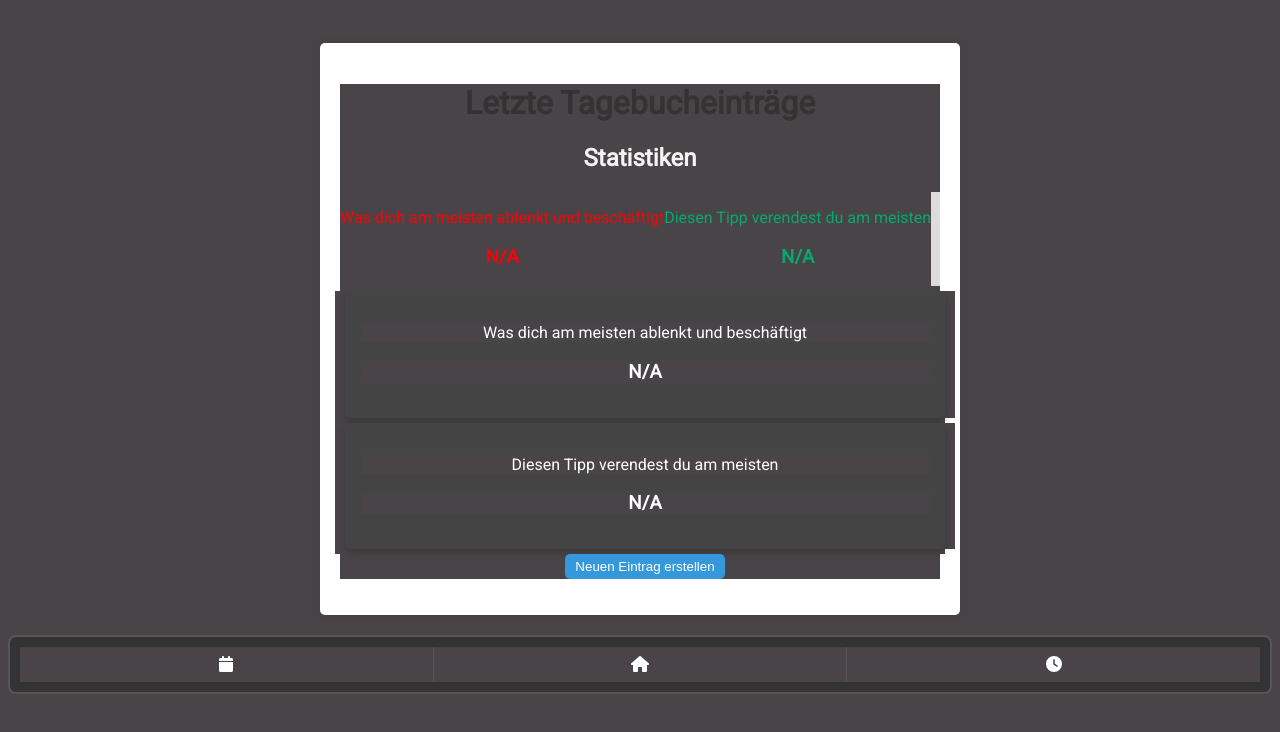
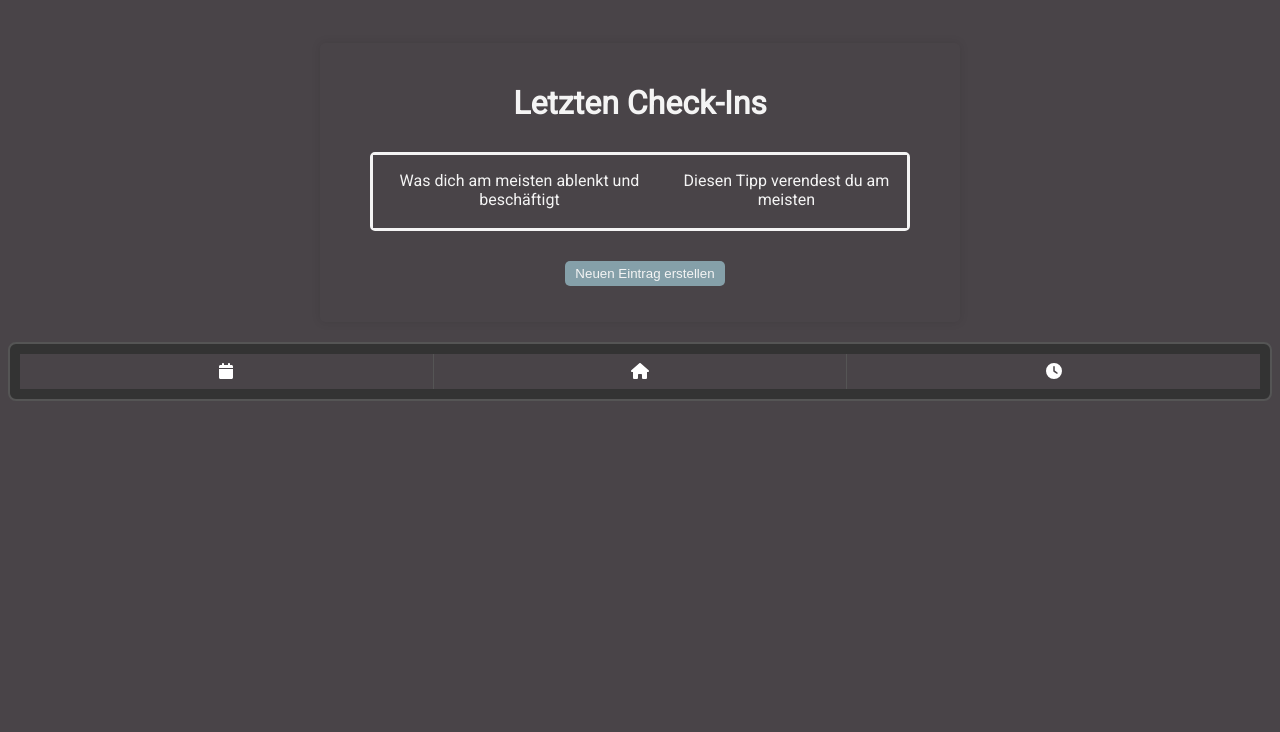
Before and after one commit to Damagefish/Reflektierte-Techniknutzung, a Vue app: page /CheckIn1View in a window 1280 px wide. Shown: the top 732 px of the page. Built offline with nearby package versions, Linux system fonts and the light colour scheme.

Commit message:
Update CheckIn1View.vue
Check-In Style überarbeitet

```diff
--- a/src/views/CheckIn1View.vue
+++ b/src/views/CheckIn1View.vue
@@ -1,57 +1,25 @@
 <template>
   <div id="app">
+
     <div v-if="!showNewEntry && !showEntries">
-      <h1>Letzte Tagebucheinträge</h1>
-      <h2>Statistiken</h2>
+      <h1>Letzten Check-Ins</h1>
       <!-- <p>Durchschnittliches Wohlbefinden: {{ averageWellBeing.toFixed(2) }}</p> -->
       <!-- <p>Häufigster Störfaktor: {{ mostCommonDisturbance }}</p> -->
       <!-- <p>Häufigster Tipp: {{ mostCommonTip }}</p> -->
 
 
       <div class="flex-container">
-
         <div class="flex-child disturbance">
           <p>Was dich am meisten ablenkt und beschäftigt</p>
-          <h3>{{ mostCommonDisturbance }}</h3>
+          <h3 class="stat1">{{ mostCommonDisturbance }}</h3>
         </div>
 
         <div class="flex-child tip">
           <p>Diesen Tipp verendest du am meisten</p>
-          <h3>{{ mostCommonTip }}</h3>
-        </div>
+         <h3 class="stat2">{{ mostCommonTip }}</h3>
 
-      </div>
-
-
-
-      <div class="row">
-        <div class="column">
-          <div class="card">
-            <p>Was dich am meisten ablenkt und beschäftigt</p>
-            <h3>{{ mostCommonDisturbance }}</h3>
-          </div>
-        </div>
-
-
-        <div class="column">
-          <div class="card">
-            <p>Diesen Tipp verendest du am meisten</p>
-            <h3>{{ mostCommonTip }}</h3>
-          </div>
         </div>
       </div>
-
-<!--
-      <ul>
-        <li v-for="(entry, index) in entries" :key="index">
-          {{ entry.date }} - {{ entry.content }}
-          <button @click="openEntry(index)">{{ entry.date }}</button>
-          <button @click="deleteEntry(index)">X</button>
-        </li>
-      </ul>
-      <button @click="showNewEntryForm">Neuen Eintrag erstellen</button>
-    -->
-
 
       <button @click="showNewEntryForm">Neuen Eintrag erstellen</button>
       <ul>
@@ -61,24 +29,18 @@
           <button class="delete" @click="deleteEntry(index)">X</button>
         </li>
       </ul>
-
     </div>
-
-
-
-
-
 
     <!-- CHECK-IN EINTRAG ANSEHEN -->
     <div v-if="showEntries">
       <h1>Check-In vom {{ selectedEntry.date }}</h1>
-      <p>Wohlbefinden: {{ selectedEntry.highlight }}</p>
-      <p>Highlight: {{ selectedEntry.improveText }}</p>
+      <p>Wohlbefinden: {{ wellBeing }} </p>
+      <p>Deine Gedanken: {{ selectedEntry.highlight }}</p>
       <p>Störfaktoren: {{ selectedEntry.disturbances.join(', ') }}</p>
       <p>Tipp: {{ selectedEntry.selectedTip }}</p>
       <!-- Anzeige von Tipps basierend auf der Auswahl -->
       <div id="tipps-container">
-        {{ zeigeTippsInEintrag(selectedEntry.selectedTip) }}
+        <!-- {{ zeigeTippsInEintrag(selectedEntry.selectedTip) }} -->
       </div>
       <p>Besser machen: {{ selectedEntry.improveText }}</p>
       <button @click="showEntries = false">Zurück</button>
@@ -95,34 +57,28 @@
         </div>
         <p>Aktuelle Bewertung: {{ wellBeing }} </p>
 
-        <label>Was waren deine Highlights der letzten Zeit:</label>
-        <textarea v-model="highlight" placeholder="Warum fühlst du dich so?"></textarea>
+        <label>Welche Gedanken schweben dir durch den Kopf?</label>
+        <textarea v-model="highlight" placeholder="Schreib auf..."></textarea>
 
         <label>Störfaktoren im Alltag:</label>
         <select v-model="selectedDisturbances" multiple> <!-- multiple -->
           <option value="Handynutzung">Handynutzung</option>
-          <option value="Social  Media">Social  Media</option>
+          <option value="Social Media">Social  Media</option>
           <option value="YouTube">YouTube</option>
           <option value="Arbeitsstress">Arbeitsstress</option>
           <option value="Familienprobleme">Familienprobleme</option>
           <!-- Weitere Optionen können hier hinzugefügt werden -->
         </select>
 
-        <!-- Anzeige von Störfaktor-Informationen basierend auf der Auswahl
-        <div v-if="disturbanceInfo">
-          <p>{{ disturbanceInfo }}</p>
-        </div>
-        -->
-
         <label>Tipp auswählen:</label>
         <select id="tip" name="tips" v-model="selectedTip" @change="zeigeTipps">
-          <option value="Tipp 1">Motivation finden</option>
-          <option value="Tipp 2">Prioritäten setzen</option>
-          <option value="Tipp 3">Folge deinem Herz</option>
-          <option value="Tipp 4">Schaffe Klarheit</option>
-          <option value="Tipp 5">Positiver Ausblick</option>
-          <option value="Tipp 6">Neue Perspektiven</option>
-          <option value="Tipp 7">Entscheidungen treffen</option>
+          <option value="Motivation finden">Motivation finden</option>
+          <option value="Prioritäten setzen">Prioritäten setzen</option>
+          <option value="Folge deinem Herz">Folge deinem Herz</option>
+          <option value="Schaffe Klarheit">Schaffe Klarheit</option>
+          <option value="Positiver Ausblick">Positiver Ausblick</option>
+          <option value="Neue Perspektiven">Neue Perspektiven</option>
+          <option value="Entscheidungen treffen">Entscheidungen treffen</option>
           <!-- Weitere Tipps können hier hinzugefügt werden -->
         </select>
 
@@ -131,8 +87,8 @@
           {{ zeigeTippsInEintrag(selectedTip) }}
         </div>
 
-        <label>Besser machen:</label>
-        <textarea v-model="improveText" placeholder="Schreibe hier, wie du deinen Tag verbessern kannst. Deine Gedanken sind wichtig!"></textarea>
+        <label>Welche Schritte willst du jetzt unternehmen?</label>
+        <textarea v-model="improveText" placeholder="Schreib auf..."></textarea>
 
         <button @click="cancelNewEntry" class="cancel">Abbrechen</button>
         <button type="submit">Eintrag speichern</button>
@@ -158,10 +114,18 @@ export default {
   },
 
       computed: {
+        averageWellBeing() {
+          if (this.entries.length === 0) {
+            return 0;
+          }
 
+          const sumWellBeing = this.entries.reduce((acc, entry) => acc + entry.wellBeing, 0);
+          return sumWellBeing / this.entries.length;
+
+        },
         mostCommonDisturbance() {
           if (this.entries.length === 0) {
-            return "N/A";
+            return "";
           }
 
           const disturbancesCount = {};
@@ -179,7 +143,7 @@ export default {
         },
         mostCommonTip() {
           if (this.entries.length === 0) {
-            return "N/A";
+            return "";
           }
 
           const tipsCount = {};
@@ -244,7 +208,7 @@ export default {
         tippsContainer.innerHTML = "";
 
         // Füge neue Tipps basierend auf der Auswahl hinzu
-        if (this.selectedTip === "Tipp 1") {
+        if (this.selectedTip === "Motivation finden") {
           tippsContainer.innerHTML = `
           <h3>Motivation finden</h3>
           <p>Entdecke deine tiefsten Antriebe und Ziele, um eine nachhaltige Motivation zu schaffen.</p>
@@ -254,7 +218,7 @@ export default {
           <li>Unterstützung für Ziele: Bestimme, welche Ressourcen du benötigst, um dein Ziel zu verfolgen.</li>
           <li>Handlungsschritte: Entwickle konkrete Schritte, um dein Ziel zu erreichen.</li>
           </ol>`;
-        } else if (this.selectedTip === "Tipp 2") {
+        } else if (this.selectedTip === "Prioritäten setzen") {
           tippsContainer.innerHTML = `
           <h3>Prioritäten setzen</h3>
           <p>Strukturiere deine Aufgaben nach Dringlichkeit und Wichtigkeit, um effizienter zu handeln.</p>
@@ -264,7 +228,7 @@ export default {
           <li>Zeitmanagement: Schaffe Zeit, indem du unwichtige Aufgaben delegierst oder aufschiebst.</li>
           <li>Prioritäten setzen: Bestimme deine ersten und zweiten Prioritäten.</li>
           </ol>`;
-        } else if (this.selectedTip === "Tipp 3") {
+        } else if (this.selectedTip === "Folge deinem Herz") {
           tippsContainer.innerHTML = `
           <h3>Folge deinem Herz</h3>
           <p>Richte dein Leben nach deinen Werten und Zielen aus, um erfüllt zu leben.</p>
@@ -274,7 +238,7 @@ export default {
           <li>Klare Ziele: Setze klare Ziele, die du wirklich erreichen möchtest.</li>
           <li>Umsetzungsstrategien: Entwickle Wege, um diese Ziele zu erreichen.</li>
           </ol>`;
-        } else if (this.selectedTip === "Tipp 4") {
+        } else if (this.selectedTip === "Schaffe Klarheit") {
           tippsContainer.innerHTML = `
           <h3>Schaffe Klarheit</h3>
           <p>Beseitige Unklarheiten und fokussiere deine Gedanken auf klare Ziele.</p>
@@ -285,7 +249,7 @@ export default {
           <li>Handlungsoptionen: Betrachte verschiedene Handlungsoptionen.</li>
           <li>Gewissheiten erkennen: Identifiziere, was du sicher weißt.</li>
           </ol>`;
-        } else if (this.selectedTip === "Tipp 5") {
+        } else if (this.selectedTip === "Positiver Ausblick") {
           tippsContainer.innerHTML = `
           <h3>Positiver Ausblick</h3>
           <p>Gestalte deine Einstellung bewusst, um positiver auf Herausforderungen zu reagieren.</p>
@@ -295,7 +259,7 @@ export default {
           <li>Werte in Situationen: Kläre, was dir in diesen Momenten wichtig ist.</li>
           <li>Entscheidung für Glück: Entscheide dich bewusst für ein glücklicheres Verhalten.</li>
           </ol>`;
-        } else if (this.selectedTip === "Tipp 6") {
+        } else if (this.selectedTip === "Neue Perspektiven") {
           tippsContainer.innerHTML = `
           <h3>Neue Perspektiven</h3>
           <p>Betrachte Probleme oder Herausforderungen aus neuen Blickwinkeln, um frische Lösungsansätze zu finden.</p>
@@ -305,7 +269,7 @@ export default {
           <li>Optimales Handeln: Stelle dir vor, wie du handeln würdest, wenn du sorglos und glücklich wärst.</li>
           <li>Langfristige Erinnerung: Bedenke, wie du dich in sechs Monaten an deine Gedanken erinnern möchtest.</li>
           </ol>`;
-        } else if (this.selectedTip === "Tipp 7") {
+        } else if (this.selectedTip === "Entscheidungen treffen") {
           tippsContainer.innerHTML = `
           <h3>Entscheidungen treffen</h3>
           <p>Analysiere deine Optionen und triff kluge Entscheidungen im Einklang mit deinen Zielen.</p>
@@ -322,25 +286,24 @@ export default {
         // Hole das Container-Element für die Tipps
 
         // Funktion, die Tipps basierend auf der Auswahl zurückgibt
-        if (selectedTip === "Tipp 1") {
-          return `
-          <h3>Motivation finden</h3>
-          <p>Entdecke deine tiefsten Antriebe und Ziele, um eine nachhaltige Motivation zu schaffen.</p>
-          <ol>
-          <li>Motivationsbedarf: Identifiziere, wofür du Motivation benötigst.</li>
-          <li>Warum es wichtig ist: Analysiere, warum dies für dich von wirklicher Bedeutung ist.</li>
-          <li>Unterstützung für Ziele: Bestimme, welche Ressourcen du benötigst, um dein Ziel zu verfolgen.</li>
-          <li>Handlungsschritte: Entwickle konkrete Schritte, um dein Ziel zu erreichen.</li>
-          </ol>`;
-        } else if (selectedTip === "Tipp 2") {
-          return "Hier sind Tipps für Tipp 2.";
-        } else if (selectedTip === "Tipp 3") {
-          return "Hier sind Tipps für Tipp 3.";
+        if (selectedTip === "Motivation finden") {
+          return "Motivation finden";
+        } else if (selectedTip === "Prioritäten setzen") {
+          return "Prioritäten setzen";
+        } else if (selectedTip === "Folge deinem Herz") {
+          return "Folge deinem Herz";
+        } else if (selectedTip === "Schaffe Klarheit") {
+          return "Schaffe Klarheit";
+        } else if (selectedTip === "Positiver Ausblick") {
+          return "Positiver Ausblick";
+        } else if (selectedTip === "Neue Perspektiven") {
+          return "Neue Perspektiven";
+        } else if (selectedTip === "Entscheidungen treffen") {
+          return "Entscheidungen treffen";
         }
         // Weitere Bedingungen für andere Tipps hinzufügen
         return ""; // Rückgabe eines leeren Strings, wenn keine Übereinstimmung gefunden wurde
         },
-
       },
   };
 
@@ -353,14 +316,14 @@ body {
       font-family: 'Arial', sans-serif;
       margin: 0;
       padding: 0;
-      background-color: #f4f4f4;
+      background-color: #494448;
     }
 
     #app {
       max-width: 600px;
       margin: 20px auto;
       padding: 20px;
-      background-color: #fff;
+      background-color: #494448;
       box-shadow: 0 0 10px rgba(0, 0, 0, 0.1);
       border-radius: 5px;
     }
@@ -370,7 +333,7 @@ body {
       width: 100%;
       height: 15px;
       border-radius: 5px;
-      background: #d3d3d3;
+      background: #f4f4f4;
       outline: none;
       opacity: 0.7;
       -webkit-transition: .2s;
@@ -383,7 +346,7 @@ body {
       width: 25px;
       height: 25px;
       border-radius: 50%;
-      background: #04AA6D;
+      background: #85A0A9;
       cursor: pointer;
     }
 
@@ -391,12 +354,12 @@ body {
       width: 25px;
       height: 25px;
       border-radius: 50%;
-      background: #04AA6D;
+      background: #85A0A9;
       cursor: pointer;
     }
 
     h1 {
-      color: #333;
+      color: #f4f4f4;
     }
 
     ul {
@@ -410,8 +373,9 @@ body {
       align-items: center; /* Zentrierte vertikale Ausrichtung der Inhalte */
       margin-bottom: 10px;
       padding: 10px;
-      background-color: #f9f9f9;
       border-radius: 5px;
+      border: #aaa;
+      border-style: solid;
       position: relative;
     }
 
@@ -419,8 +383,8 @@ body {
       margin-left: 10px;
       cursor: pointer;
       padding: 5px 10px;
-      background-color: #3498db;
-      color: #fff;
+      background-color: #85A0A9; /* #3498db; */
+      color: #f4f4f4;
       border: none;
       border-radius: 5px;
     }
@@ -439,8 +403,12 @@ body {
 
     button.delete {
       color: #e74c3c;
-      background-color: #f9f9f9;
+      background-color: #f4f4f4;
       font-weight: bold;
+    }
+
+    button.newEntry {
+      background-color: #85A0A9;
     }
 
 
@@ -465,11 +433,21 @@ body {
       margin-bottom: 10px;
       width: 100%;
       box-sizing: border-box;
+      background-color: #494448;
+      color: #f4f4f4;
+    }
+
+    option {
+      color: #f4f4f4;
+    }
+
+    .tips {
+      color: #f4f4f4;
     }
 
     button[type="submit"] {
-      background-color: #2ecc71;
-      color: #fff;
+      background-color: #85A0A9;
+      color: #f4f4f4;
       border: none;
       padding: 10px;
       cursor: pointer;
@@ -478,93 +456,74 @@ body {
     }
 
     button[type="submit"]:hover {
-      background-color: #27ae60;
+      background-color: #3498db;
     }
 
     textarea {
       height: 80px; /* Höhe des Textfelds erhöhen */
       resize: none; /* Vertikales Resize aktivieren */
-      border: #333;
+      border: #494448;
+      background-color: #494448;
       padding: 5%;
       margin: 5%;
+      color: #f4f4f4;
+
     }
 
     /* Default-Wert für das Textfeld */
     textarea::placeholder {
-      color: #aaa;
+      color: #f4f4f4;
       font-style: italic;
+    }
+
+    #tipps-container {
+      color: #f4f4f4;
     }
 
 
 
 
-
-/* Float four columns side by side */
-.column {
-  float: center;
-  width: 100%;
-  padding: 0 5px;
+p {
+  color: #f4f4f4;
 }
 
-.row {margin: 0 -5px;}
-
-/* Clear floats after the columns */
-.row:after {
-  content: "";
-  display: table;
-  clear: both;
-}
-
-/* Responsive columns */
-@media screen and (max-width: 600px) {
-  .column {
-    width: 100%;
-    display: block;
-    margin-bottom: 10px;
-  }
-}
-
-/* Style the info cards */
-.card {
-  box-shadow: 0 4px 8px 0 rgba(0, 0, 0, 0.2);
-  padding: 16px;
-  margin: 5px;
-  text-align: center;
-  background-color: #444;
-  color: white;
-  border-radius: 5px;
-
-}
-
-.stats {font-size:50px;}
-
-.card {
-  /* Add shadows to create the "card" effect */
-  box-shadow: 0 4px 8px 0 rgba(0,0,0,0.2);
-  transition: 0.3s;
-}
-
-/* On mouse-over, add a deeper shadow */
-.card:hover {
-  box-shadow: 0 8px 16px 0 rgba(0,0,0,0.2);
-}
-
-/* Add some padding inside the card container */
-.container {
-  padding: 2px 16px;
+label {
+  color: #f4f4f4;
+  margin-top: 10%;
 }
 
 .flex-container {
     display: flex;
-    background-color: gainsboro;
+    margin: 5%;
+    border-radius: 5px;
+    border: #f4f4f4;
+    border-style: solid;
     text-align: center;
 }
 
 .flex-child {
-    color: #04AA6D;
+    color: #f4f4f4;
 }
 
 .flex-child:first-child {
-    color: red;
+    color: #f4f4f4;
+}
+
+button.newEntry {
+  background-color: #2ecc71;
+  font-weight: bold;
+}
+
+button.newEntry:hover {
+  background-color: #27ae60;
+}
+
+h3.stat1 {
+  text-decoration: underline;
+  color: red;
+}
+
+h3.stat2 {
+  color: green;
 }
 </style>
```
